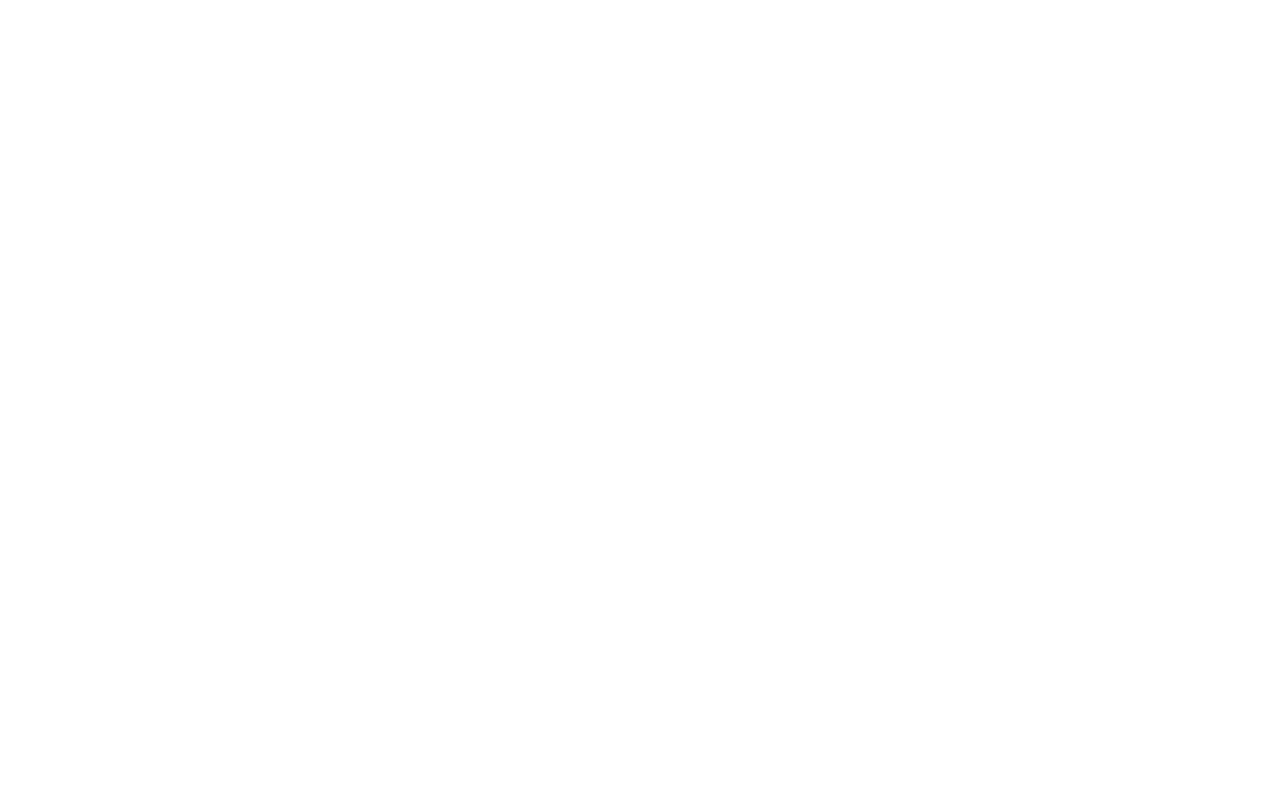
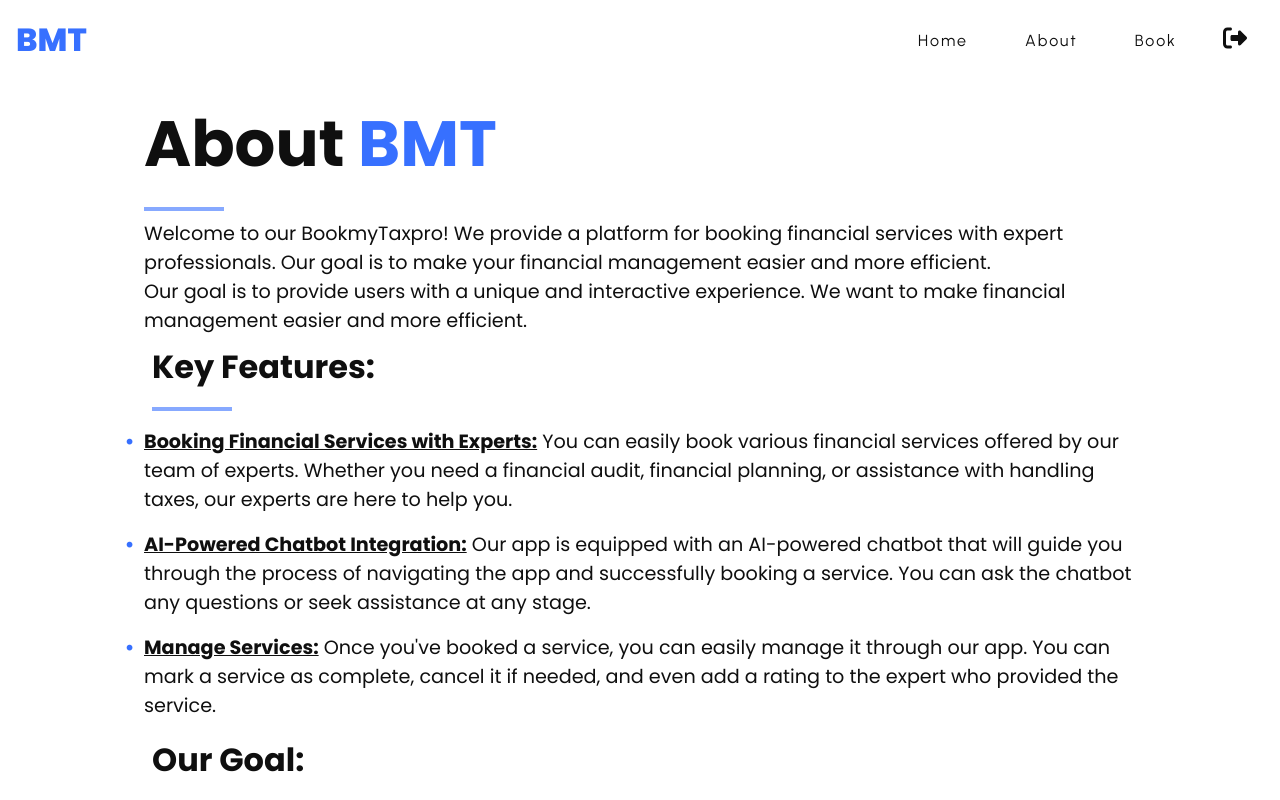
Before and after one commit to codedmachine111/bookmytaxpro, a React (Create React App) app: page /about in a window 1280 px wide. Before the commit this address had no page. Shown: the top 800 px of the page. Built offline with nearby package versions, Linux system fonts and the light colour scheme.

Commit message:
cancel booking

```diff
--- a/src/App.js
+++ b/src/App.js
@@ -5,6 +5,7 @@
 import { Auth } from "./pages/Auth/Auth";
 import { createContext, useState } from "react";
 import { BookPage } from "./pages/BookPage/BookPage";
+import { About } from "./pages/About/About";
 
 export const UserContext = createContext();
 export const BookingsContext = createContext();
@@ -35,6 +36,7 @@
                   <Route path="/home" element={<HomePage />} />
                   <Route path="/book" element={<BookPage />} />
                   <Route path="/auth" element={<Auth />} />
+                  <Route path="/about" element={<About />} />
                 </Routes>
               </Router>
             </ToggleChatBotContext.Provider>
--- a/src/components/BookingCard/BookingCard.js
+++ b/src/components/BookingCard/BookingCard.js
@@ -9,6 +9,8 @@
   const { service, date, status, expertName, ticketId } = props;
   const [loading, setLoading] = useState(false);
   const [editing, setEditing] = useState(false);
+  const [isCancelled, setIsCancelled] = useState(false);
+  const [isRated, setIsRated] = useState(false);
 
   const onMarkCompleteHandler = () => {
     setLoading(true);
@@ -36,6 +38,32 @@
       });
   };
 
+  const onCancelBookingHandler = () => {
+    setLoading(true);
+    axios
+      .put(
+        `http://localhost:3001/booking/update/`,
+        {
+          status: "cancelled",
+          id: ticketId,
+        },
+        {
+          headers: {
+            accessToken: localStorage.getItem("token"),
+          },
+        }
+      )
+      .then((res) => {
+        if (res.data.error) {
+          console.log(res.data.error);
+          setLoading(false);
+        } else {
+          setLoading(false);
+          setIsCancelled(true);
+          window.location.reload();
+        }
+      });
+  };
   const onEditHandler = () => {
     setEditing(true);
   };
@@ -49,7 +77,7 @@
     const rating = parseInt(document.getElementById("rating").value);
 
     axios
-      .get(`http://localhost:3001/expert/byName`,{
+      .get(`http://localhost:3001/expert/byName`, {
         expertName: expertName,
       })
       .then((res) => {
@@ -87,14 +115,13 @@
                 console.log(res.data.error);
               } else {
                 setLoading(false);
+                setIsRated(true);
                 window.location.reload();
               }
             });
         }
       });
   };
-
-
   return (
     <>
       <div className="booking-card-container">
@@ -123,6 +150,11 @@
                     title="mark as completed"
                     onClick={onMarkCompleteHandler}
                   />
+                  <Button
+                    title="Cancel Booking"
+                    id="cancel-booking"
+                    onClick={onCancelBookingHandler}
+                  />
                 </>
               )}
             </>
@@ -136,7 +168,12 @@
                       <div className="book-edit-form-data">
                         <div className="book-edit-form-rating">
                           <label htmlFor="rating">Rating/5</label>
-                          <input type="number" id="rating" name="rating" max={5}/>
+                          <input
+                            type="number"
+                            id="rating"
+                            name="rating"
+                            max={5}
+                          />
                         </div>
                       </div>
                       {loading ? (
@@ -148,6 +185,8 @@
                       ) : (
                         <>
                           <div className="book-edit-form-buttons">
+                            {!isCancelled ? (
+                              <>
                                 <Button
                                   title="Save"
                                   onClick={onSaveEditHandler}
@@ -160,6 +199,10 @@
                                   icon="faXmark"
                                   id="cancel-icon"
                                 />
+                              </>
+                            ) : (
+                              <></>
+                            )}
                           </div>
                         </>
                       )}
@@ -167,11 +210,17 @@
                   </>
                 ) : (
                   <>
+                    {(isRated || isCancelled) ? (
+                      <></>
+                    ) : (
+                      <>
                         <Button
                           title="Add rating"
                           id="add-rating"
                           onClick={onEditHandler}
                         />
+                      </>
+                    )}
                   </>
                 )}
               </p>
--- a/src/components/BookingCard/BookingCard.scss
+++ b/src/components/BookingCard/BookingCard.scss
@@ -56,6 +56,9 @@
     }
     #add-rating {
       background-color: #ffc107;
+    }
+    #cancel-booking {
+      background-color: #f44336;
     }
   }
 
@@ -135,7 +138,7 @@
           background-color: #4caf50;
         }
       }
-      #cancel-icon {
+      #cancel-icon, #cancel-booking {
         background-color: #f44336;
         #ic {
           background-color: #f44336;
--- /dev/null
+++ b/src/pages/About/About.js
@@ -0,0 +1,63 @@
+import React from "react";
+import "./About.scss";
+import { Link } from "react-router-dom";
+import { Navbar } from "../../components/Navbar/Navbar";
+
+export const About = () => {
+  return (
+    <>
+      <Navbar />
+      <div className="about-page-container">
+        <div className="about-page-content">
+          <h1>
+            About <span id="diff">BMT</span>
+          </h1>
+          <p>
+            Welcome to our BookmyTaxpro! We provide a platform for booking
+            financial services with expert professionals. Our goal is to make
+            your financial management easier and more efficient.
+          </p>
+          <p>
+            Our goal is to provide users with a unique and interactive
+            experience. We want to make financial management easier and more
+            efficient.
+          </p>
+          <h2>Key Features:</h2>
+          <ul>
+            <li>
+              <span>Booking Financial Services with Experts:</span> You can easily book
+              various financial services offered by our team of experts. Whether
+              you need a financial audit, financial planning, or assistance with
+              handling taxes, our experts are here to help you.
+            </li>
+            <li>
+              <span>AI-Powered Chatbot Integration:</span> Our app is equipped with an
+              AI-powered chatbot that will guide you through the process of
+              navigating the app and successfully booking a service. You can ask
+              the chatbot any questions or seek assistance at any stage.
+            </li>
+            <li>
+              <span>Manage Services:</span> Once you've booked a service, you can easily
+              manage it through our app. You can mark a service as complete,
+              cancel it if needed, and even add a rating to the expert who
+              provided the service.
+            </li>
+          </ul>
+          <h2>Our Goal:</h2>
+          <p>
+            We strive to provide the best experience for our users and ensure
+            that all your financial needs are met. If you have any questions or
+            need further assistance, feel free to reach out to our support team.
+          </p>
+          <h2>Get Started:</h2>
+          <p>
+            Book a service{" "}
+            <Link to="/book" id="link">
+              NOW!
+            </Link>{" "}
+          </p>
+        </div>
+      </div>
+    </>
+  );
+};
--- /dev/null
+++ b/src/pages/About/About.scss
@@ -0,0 +1,66 @@
+.about-page-container {
+    width: 80%;
+    display: flex;
+    flex-direction: column;
+    align-items: center;
+    justify-self: center;
+    margin: 0 auto;
+    padding: 1rem;
+    border:none;
+    #diff{
+      color: #3770ff;
+    }
+    #link{
+      color: #3770ff;
+      text-decoration: none;
+    }
+    h1 {
+      font-size: 4rem;
+
+      &::after {
+        content: "";
+        display: block;
+        margin: 0.5rem 0;
+        width: 5rem;
+        padding-top: 8px;
+        border-bottom: 4px solid #3770ff;
+        opacity: 0.6;
+      }
+    }
+    h2 {
+      font-size: 2rem;
+      margin: 0.5rem;
+
+      &::after {
+        content: "";
+        display: block;
+        margin: 0.5rem 0;
+        width: 5rem;
+        padding-top: 8px;
+        border-bottom: 4px solid #3770ff;
+        opacity: 0.6;
+      }
+    }
+
+    li {
+      margin: 1rem 0;
+      font-size: 1.2rem;
+      display: block;
+    span{
+        font-weight: bold;
+        text-decoration: underline;
+    }
+      &::before {
+        content: "•";
+        color: #3770ff;
+        font-weight: bold;
+        display: inline-block;
+        width: 1em;
+        margin-left: -1em;
+      }
+    }
+
+    p{
+      font-size: 1.2rem;
+    }
+  }
--- a/src/pages/HomePage/HomePage.js
+++ b/src/pages/HomePage/HomePage.js
@@ -67,11 +67,11 @@
             </div>
             <div className="home-content">
               <div className="home-content-user">
-                <h1>Your Booked Services</h1>
+                <h1>Your Booked <span id="diff">S</span>ervices</h1>
                 <BookingsBoard />
               </div>
               <div className="home-content-experts">
-                <h1>Our Experts</h1>
+                <h1>Our <span>E</span>xperts</h1>
                 <ExpertsList />
               </div>
             </div>
--- a/src/pages/HomePage/HomePage.scss
+++ b/src/pages/HomePage/HomePage.scss
@@ -168,6 +168,10 @@
       padding: 1rem;
       min-height: 100vh;
       height: auto;
+
+      span{
+        color: #3770ff;
+      }
     }
   }
 
```
Lines whose indentation alone changed are shown as unchanged.
